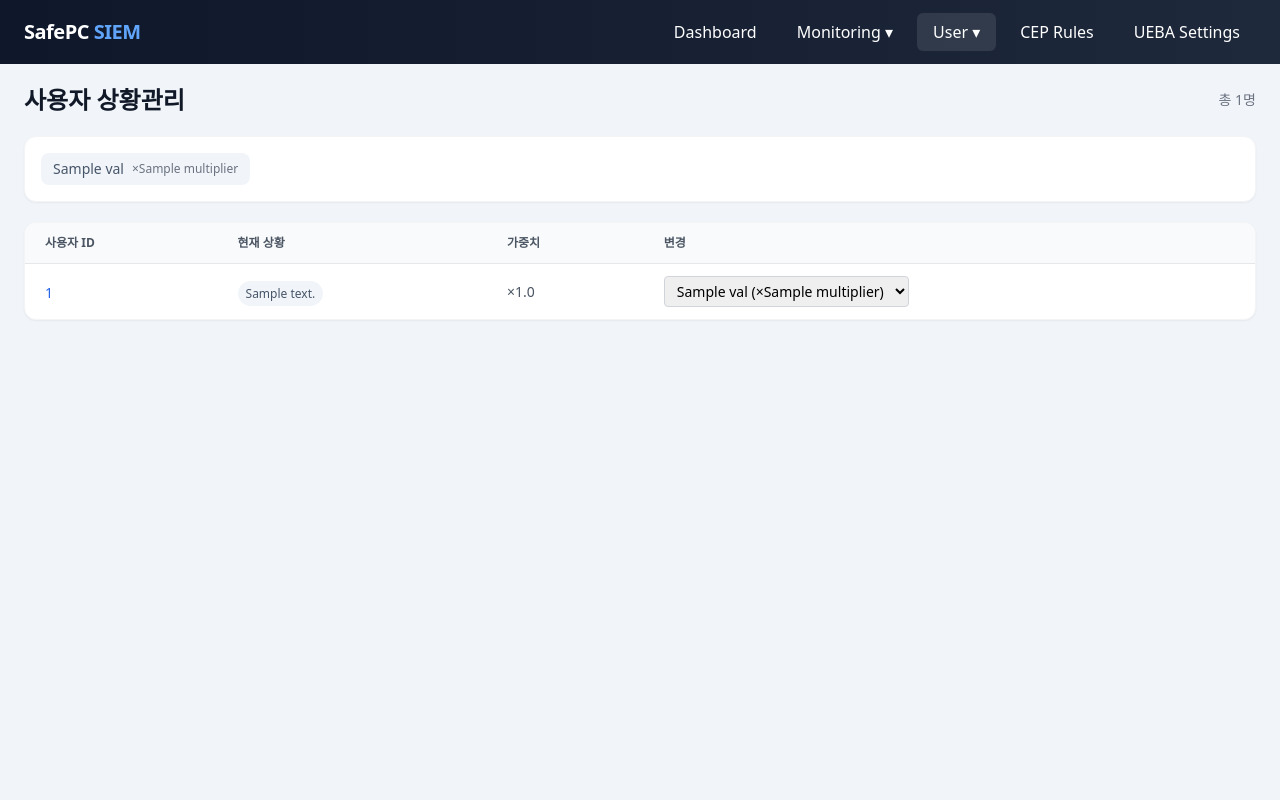
After one commit to markany-inc/siem-cep-ueba-server, a FastAPI app: template siem/dashboard/templates/user_context.html in a window 1280 px wide. The commit adds this page. Run offline with FastAPI, Linux system fonts and the light colour scheme; the template is opened without the code that fills it: most values are stand-ins (such as "Sample title", 1, 10 or a date in 2020); some libraries are stand-ins or nearby versions.

Commit message:
Dashboard: User 메뉴 드롭다운 + 상황관리 페이지 추가
- User 메뉴: 위험도, 상황관리 서브메뉴
- /user-context: 유저별 상황가중치 조회/변경
- PUT /api/user-context/{id}: 상황 변경 API

```diff
--- a/siem/dashboard/app.py
+++ b/siem/dashboard/app.py
@@ -270,6 +270,23 @@ async def users(request: Request, level: str = None):
     users_list.sort(key=lambda x: x["_source"]["riskScore"], reverse=True)
     config = await get_ueba_config()
     return templates.TemplateResponse("users.html", {"request": request, "users": users_list, "level": level, "tiers": config.get("tiers", {})})
+
+@app.get("/user-context", response_class=HTMLResponse)
+async def user_context_page(request: Request):
+    profiles = await get_user_profiles()
+    config = await get_ueba_config()
+    multipliers = config.get("multipliers", {})
+    # userId 기준 정렬
+    sorted_profiles = dict(sorted(profiles.items()))
+    return templates.TemplateResponse("user_context.html", {"request": request, "profiles": sorted_profiles, "multipliers": multipliers})
+
+@app.put("/api/user-context/{user_id}")
+async def update_user_context(user_id: str, request: Request):
+    data = await request.json()
+    context = data.get("context", "normal")
+    async with httpx.AsyncClient() as client:
+        r = await client.put(f"{UEBA_URL}/api/users/{user_id}/context", json={"context": context}, timeout=5)
+        return r.json()
 
 @app.get("/user/{user_id}", response_class=HTMLResponse)
 async def user_detail(request: Request, user_id: str):
--- /dev/null
+++ b/siem/dashboard/templates/user_context.html
@@ -0,0 +1,128 @@
+<!DOCTYPE html>
+<html lang="ko">
+<head>
+    <meta charset="UTF-8">
+    <meta name="viewport" content="width=device-width, initial-scale=1.0">
+    <title>사용자 상황관리 - SafePC SIEM</title>
+    <script src="https://cdn.tailwindcss.com"></script>
+    <style>
+        .nav-menu { position: relative; }
+        .nav-item { padding: 0.5rem 1rem; border-radius: 0.375rem; cursor: pointer; transition: all 0.2s; }
+        .nav-item:hover { background: rgba(255,255,255,0.1); }
+        .dropdown { position: absolute; top: 100%; left: 0; background: #1e293b; border-radius: 0.5rem; padding: 0.5rem 0; min-width: 160px; opacity: 0; visibility: hidden; transition: all 0.2s; box-shadow: 0 10px 25px rgba(0,0,0,0.3); }
+        .dropdown a { display: block; padding: 0.5rem 1rem; color: #cbd5e1; text-decoration: none; }
+        .dropdown a:hover { background: rgba(255,255,255,0.1); color: white; }
+        .nav-menu:hover .dropdown { opacity: 1; visibility: visible; }
+    </style>
+</head>
+<body class="bg-slate-100 min-h-screen">
+    <nav class="bg-gradient-to-r from-slate-900 to-slate-800 text-white sticky top-0 z-50">
+        <div class="max-w-[1600px] mx-auto px-6 py-3 flex items-center justify-between">
+            <a href="/" class="text-xl font-bold tracking-tight">SafePC <span class="text-blue-400">SIEM</span></a>
+            <div class="flex items-center gap-2">
+                <a href="/" class="nav-item">Dashboard</a>
+                <div class="nav-menu">
+                    <span class="nav-item">Monitoring ▾</span>
+                    <div class="dropdown">
+                        <a href="/alerts">Alert History</a>
+                        <a href="/logs">Event Logs</a>
+                    </div>
+                </div>
+                <div class="nav-menu">
+                    <span class="nav-item active" style="background: rgba(255,255,255,0.1);">User ▾</span>
+                    <div class="dropdown">
+                        <a href="/users">위험도</a>
+                        <a href="/user-context" style="color: white; background: rgba(59,130,246,0.3);">상황관리</a>
+                    </div>
+                </div>
+                <a href="/rules" class="nav-item">CEP Rules</a>
+                <a href="/settings" class="nav-item">UEBA Settings</a>
+            </div>
+        </div>
+    </nav>
+
+    <main class="max-w-[1600px] mx-auto px-6 py-5">
+        <div class="flex items-center justify-between mb-5">
+            <h1 class="text-2xl font-bold text-gray-900">사용자 상황관리</h1>
+            <div class="text-sm text-gray-500">총 <span id="totalCount">0</span>명</div>
+        </div>
+
+        <!-- 상황 유형 설명 -->
+        <div class="bg-white rounded-xl shadow-sm border border-gray-100 p-4 mb-5">
+            <div class="flex flex-wrap gap-3">
+                {% for key, val in multipliers.items() %}
+                <div class="flex items-center gap-2 px-3 py-1.5 rounded-lg {% if key == 'departing' %}bg-red-100{% elif key == 'blacklist' %}bg-gray-800{% elif key == 'contractor' %}bg-purple-100{% elif key == 'vacation' %}bg-cyan-100{% elif key == 'probation' %}bg-yellow-100{% elif key == 'vip' %}bg-emerald-100{% else %}bg-slate-100{% endif %}">
+                    <span class="text-sm font-medium {% if key == 'blacklist' %}text-white{% elif key == 'departing' %}text-red-700{% elif key == 'contractor' %}text-purple-700{% elif key == 'vacation' %}text-cyan-700{% elif key == 'probation' %}text-yellow-700{% elif key == 'vip' %}text-emerald-700{% else %}text-slate-600{% endif %}">{{ val.name }}</span>
+                    <span class="text-xs {% if key == 'blacklist' %}text-gray-300{% else %}text-gray-500{% endif %}">×{{ val.multiplier }}</span>
+                </div>
+                {% endfor %}
+            </div>
+        </div>
+
+        <!-- 사용자 목록 -->
+        <div class="bg-white rounded-xl shadow-sm border border-gray-100 overflow-hidden">
+            <table class="w-full">
+                <thead class="bg-gray-50">
+                    <tr class="text-xs font-semibold text-gray-600 border-b border-gray-200">
+                        <th class="px-5 py-3 text-left">사용자 ID</th>
+                        <th class="px-5 py-3 text-left">현재 상황</th>
+                        <th class="px-5 py-3 text-left">가중치</th>
+                        <th class="px-5 py-3 text-left">변경</th>
+                    </tr>
+                </thead>
+                <tbody id="userList" class="divide-y divide-gray-100">
+                    {% for userId, context in profiles.items() %}
+                    <tr class="hover:bg-gray-50" data-user="{{ userId }}">
+                        <td class="px-5 py-3">
+                            <a href="/user/{{ userId }}" class="text-sm text-blue-600 hover:text-blue-800 font-medium">{{ userId }}</a>
+                        </td>
+                        <td class="px-5 py-3">
+                            <span class="context-badge px-2 py-1 text-xs font-medium rounded-full {% if context == 'departing' %}bg-red-100 text-red-700{% elif context == 'blacklist' %}bg-gray-800 text-white{% elif context == 'contractor' %}bg-purple-100 text-purple-700{% elif context == 'vacation' %}bg-cyan-100 text-cyan-700{% elif context == 'probation' %}bg-yellow-100 text-yellow-700{% elif context == 'vip' %}bg-emerald-100 text-emerald-700{% else %}bg-slate-100 text-slate-600{% endif %}">
+                                {{ multipliers.get(context, {}).get('name', context) }}
+                            </span>
+                        </td>
+                        <td class="px-5 py-3 text-sm text-gray-600">
+                            ×{{ multipliers.get(context, {}).get('multiplier', 1.0) }}
+                        </td>
+                        <td class="px-5 py-3">
+                            <select class="context-select text-sm border border-gray-300 rounded px-2 py-1" data-user="{{ userId }}">
+                                {% for key, val in multipliers.items() %}
+                                <option value="{{ key }}" {% if key == context %}selected{% endif %}>{{ val.name }} (×{{ val.multiplier }})</option>
+                                {% endfor %}
+                            </select>
+                        </td>
+                    </tr>
+                    {% endfor %}
+                </tbody>
+            </table>
+        </div>
+    </main>
+
+    <script>
+        document.getElementById('totalCount').textContent = document.querySelectorAll('#userList tr').length;
+
+        document.querySelectorAll('.context-select').forEach(select => {
+            select.addEventListener('change', async function() {
+                const userId = this.dataset.user;
+                const context = this.value;
+                const row = this.closest('tr');
+
+                try {
+                    const res = await fetch(`/api/user-context/${userId}`, {
+                        method: 'PUT',
+                        headers: {'Content-Type': 'application/json'},
+                        body: JSON.stringify({context})
+                    });
+                    if (res.ok) {
+                        location.reload();
+                    } else {
+                        alert('변경 실패');
+                    }
+                } catch (e) {
+                    alert('오류: ' + e.message);
+                }
+            });
+        });
+    </script>
+</body>
+</html>
```
Also changed, not shown: siem/dashboard/templates/index.html (+7 -1 lines), siem/dashboard/templates/users.html (+7 -1 lines).
